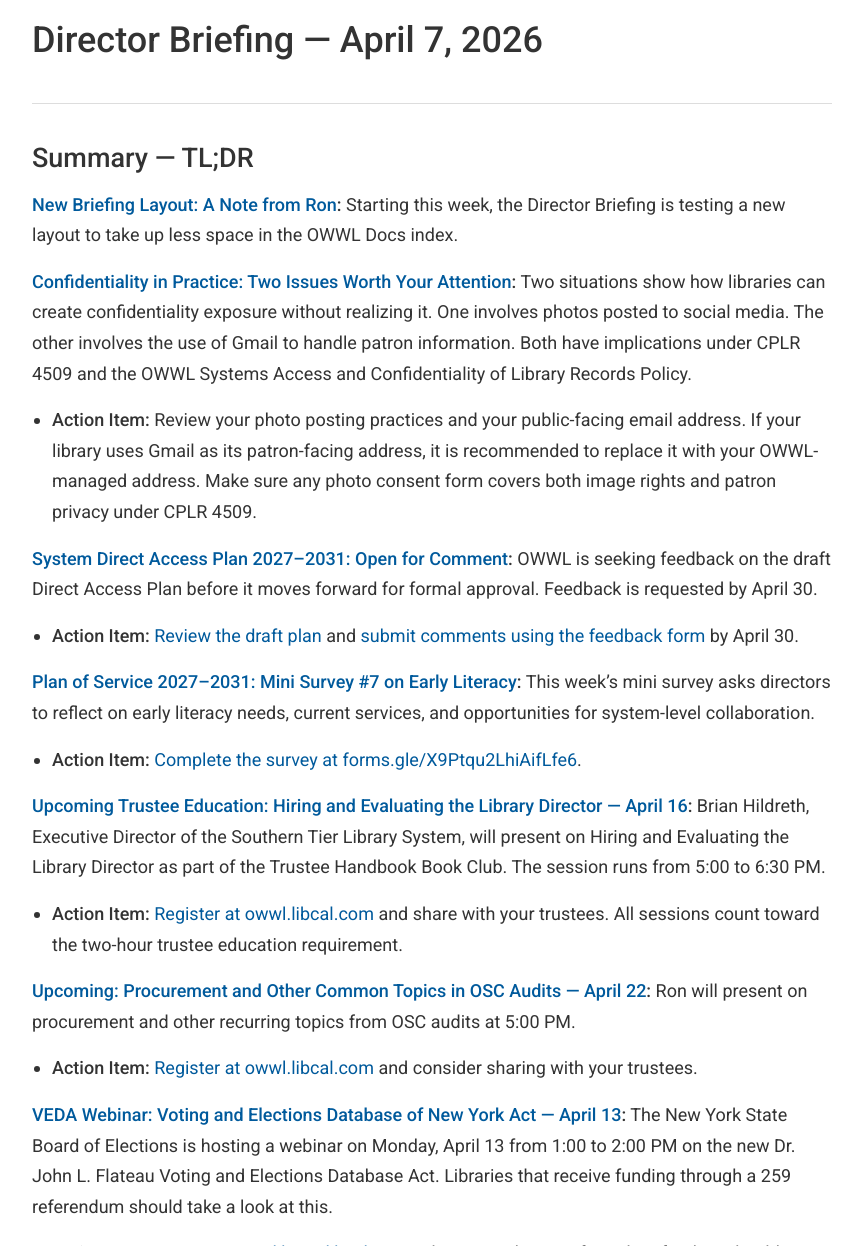
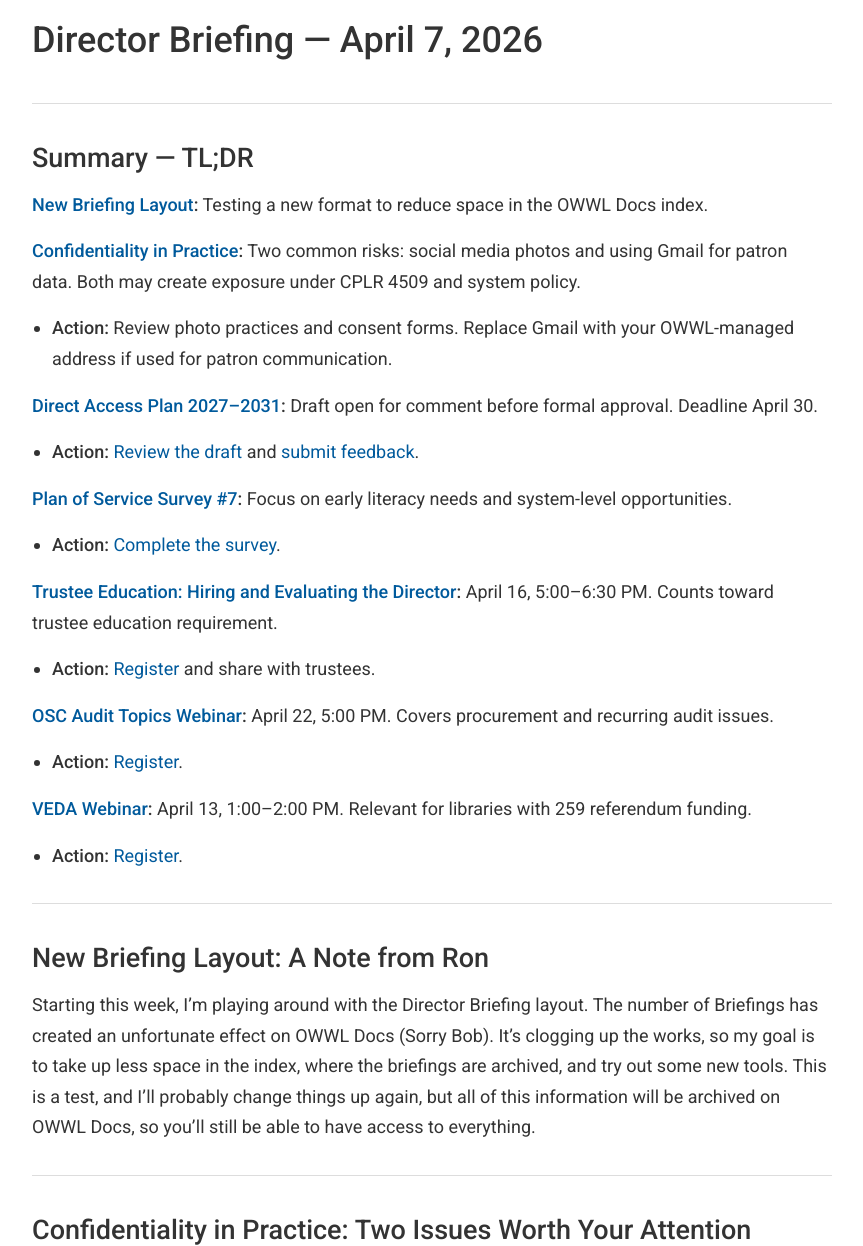
Before and after one commit to projectlibrarian/director-briefing, a Jekyll site: the page built from briefings/2026.04.06.md, in a window 1280 px wide and 1400 px high. Shown: the part 154-1400 px from the top of the window, without its empty margins (208-1071 px from the left). Built offline with Jekyll 4.4.1, drawn with Linux system fonts in a browser that asks for light colours; some of the changed text lies outside the part shown.

Commit message:
Update 2026.04.06.md

```diff
--- a/briefings/2026.04.06.md
+++ b/briefings/2026.04.06.md
@@ -9,31 +9,31 @@ title: Director Briefing - April 6, 2026
 
 ## Summary — TL;DR
 
-**[New Briefing Layout: A Note from Ron](#new-briefing-layout-a-note-from-ron):** Starting this week, the Director Briefing is testing a new layout to take up less space in the OWWL Docs index.
+**[New Briefing Layout](#new-briefing-layout-a-note-from-ron):** Testing a new format to reduce space in the OWWL Docs index.
 
-**[Confidentiality in Practice: Two Issues Worth Your Attention](#confidentiality-in-practice-two-issues-worth-your-attention):** Two situations show how libraries can create confidentiality exposure without realizing it. One involves photos posted to social media. The other involves the use of Gmail to handle patron information. Both have implications under CPLR 4509 and the OWWL Systems Access and Confidentiality of Library Records Policy.
-- **Action Item:** Review your photo posting practices and your public-facing email address. If your library uses Gmail as its patron-facing address, it is recommended to replace it with your OWWL-managed address. Make sure any photo consent form covers both image rights and patron privacy under CPLR 4509.
+**[Confidentiality in Practice](#confidentiality-in-practice-two-issues-worth-your-attention):** Two common risks: social media photos and using Gmail for patron data. Both may create exposure under CPLR 4509 and system policy.
+- **Action:** Review photo practices and consent forms. Replace Gmail with your OWWL-managed address if used for patron communication.
 
-**[System Direct Access Plan 2027–2031: Open for Comment](#system-direct-access-plan-20272031-open-for-comment):** OWWL is seeking feedback on the draft Direct Access Plan before it moves forward for formal approval. Feedback is requested by April 30.
-- **Action Item:** [Review the draft plan](https://docs.google.com/document/d/1C67vyBlvrCxyTMZmHOaJ5gBBN8f1d0j0IUiHYlp5m_w/edit?usp=sharing) and [submit comments using the feedback form](https://forms.gle/A9xz7BbAxxLXqZaD8) by April 30.
+**[Direct Access Plan 2027–2031](#system-direct-access-plan-20272031-open-for-comment):** Draft open for comment before formal approval. Deadline April 30.
+- **Action:** [Review the draft](https://docs.google.com/document/d/1C67vyBlvrCxyTMZmHOaJ5gBBN8f1d0j0IUiHYlp5m_w/edit?usp=sharing) and [submit feedback](https://forms.gle/A9xz7BbAxxLXqZaD8).
 
-**[Plan of Service 2027–2031: Mini Survey #7 on Early Literacy](#plan-of-service-20272031-mini-survey-7-on-early-literacy):** This week's mini survey asks directors to reflect on early literacy needs, current services, and opportunities for system-level collaboration.
-- **Action Item:** [Complete the survey at forms.gle/X9Ptqu2LhiAifLfe6](https://forms.gle/X9Ptqu2LhiAifLfe6).
+**[Plan of Service Survey #7](#plan-of-service-20272031-mini-survey-7-on-early-literacy):** Focus on early literacy needs and system-level opportunities.
+- **Action:** [Complete the survey](https://forms.gle/X9Ptqu2LhiAifLfe6).
 
-**[Upcoming Trustee Education: Hiring and Evaluating the Library Director — April 16](#upcoming-trustee-education-hiring-and-evaluating-the-library-director--april-16):** Brian Hildreth, Executive Director of the Southern Tier Library System, will present on Hiring and Evaluating the Library Director as part of the Trustee Handbook Book Club. The session runs from 5:00 to 6:30 PM.
-- **Action Item:** [Register at owwl.libcal.com](https://owwl.libcal.com/event/16254767) and share with your trustees. All sessions count toward the two-hour trustee education requirement.
+**[Trustee Education: Hiring and Evaluating the Director](#upcoming-trustee-education-hiring-and-evaluating-the-library-director--april-16):** April 16, 5:00–6:30 PM. Counts toward trustee education requirement.
+- **Action:** [Register](https://owwl.libcal.com/event/16254767) and share with trustees.
 
-**[Upcoming: Procurement and Other Common Topics in OSC Audits — April 22](#upcoming-procurement-and-other-common-topics-in-osc-audits--april-22):** Ron will present on procurement and other recurring topics from OSC audits at 5:00 PM.
-- **Action Item:** [Register at owwl.libcal.com](https://owwl.libcal.com/event/16254364) and consider sharing with your trustees.
+**[OSC Audit Topics Webinar](#upcoming-procurement-and-other-common-topics-in-osc-audits--april-22):** April 22, 5:00 PM. Covers procurement and recurring audit issues.
+- **Action:** [Register](https://owwl.libcal.com/event/16254364).
 
-**[VEDA Webinar: Voting and Elections Database of New York Act — April 13](#veda-webinar-voting-and-elections-database-of-new-york-act--april-13):** The New York State Board of Elections is hosting a webinar on Monday, April 13 from 1:00 to 2:00 PM on the new Dr. John L. Flateau Voting and Elections Database Act. Libraries that receive funding through a 259 referendum should take a look at this.
-- **Action Item:** [Register at nyslibrary.libcal.com](https://nyslibrary.libcal.com/event/16672145). Libraries with 259 referendum funding should prioritize attendance.
+**[VEDA Webinar](#veda-webinar-voting-and-elections-database-of-new-york-act--april-13):** April 13, 1:00–2:00 PM. Relevant for libraries with 259 referendum funding.
+- **Action:** [Register](https://nyslibrary.libcal.com/event/16672145).
 
 ---
 
 ## New Briefing Layout: A Note from Ron
 
-Starting this week, the Director Briefing is testing a new layout. The goal is to take up less space in the OWWL Docs index, where the briefings are archived. This is a test. If you have feedback on the format, feel free to share it.
+Starting this week, I'm playing around with the Director Briefing layout. The number of Briefings has created an unfortunate effect on OWWL Docs (Sorry Bob). It's clogging up the works, so my goal is to take up less space in the index, where the briefings are archived, and try out some new tools. This is a test, and I'll probably change things up again, but all of this information will be archived on OWWL Docs, so you'll still be able to have access to everything.
 
 ---
 
```
